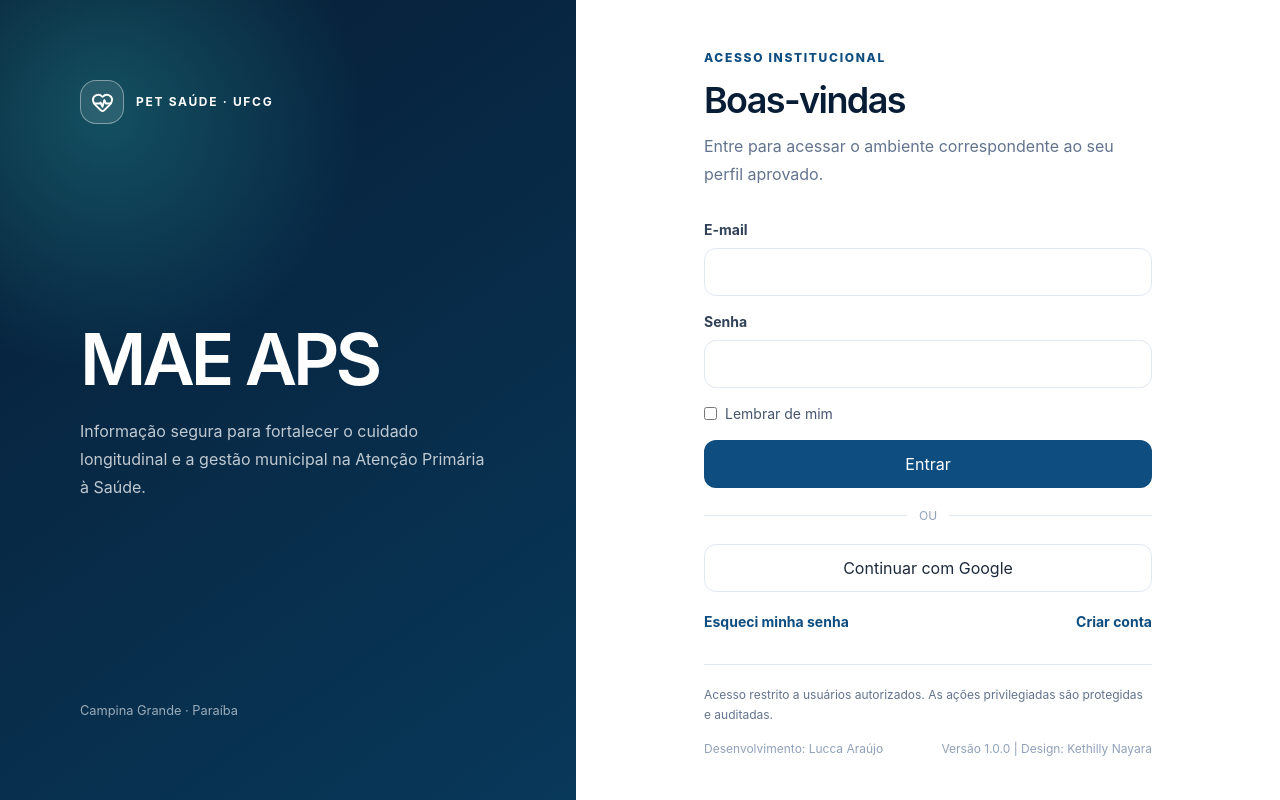
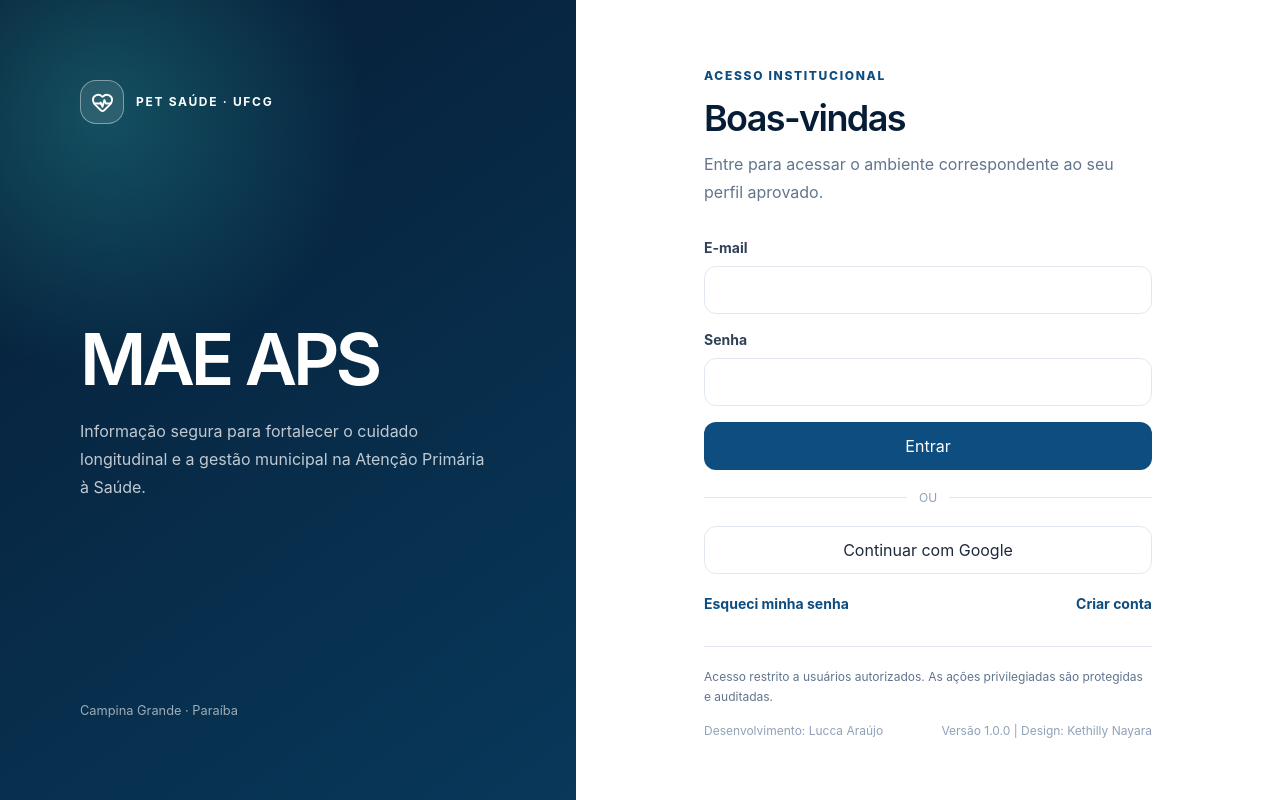
Before and after one commit to petsaudemonitoramento-dev/dashboard-v3, a Next.js app: page /entrar in a window 1280 px wide. Built offline with nearby package versions, Linux system fonts and the light colour scheme.

Commit message:
chore: integrate audit src/components/auth/auth-forms.tsx

```diff
--- a/src/components/auth/auth-forms.tsx
+++ b/src/components/auth/auth-forms.tsx
@@ -76,10 +76,6 @@ export function SignInForm() {
       <form action={action} className="grid gap-4">
         <Field label="E-mail" name="email" type="email" />
         <Field label="Senha" name="password" type="password" />
-        <label className="flex items-center gap-2 text-sm text-slate-600">
-          <input name="remember" type="checkbox" />
-          Lembrar de mim
-        </label>
         <Message state={state} />
         <SubmitButton label="Entrar" />
       </form>
```
